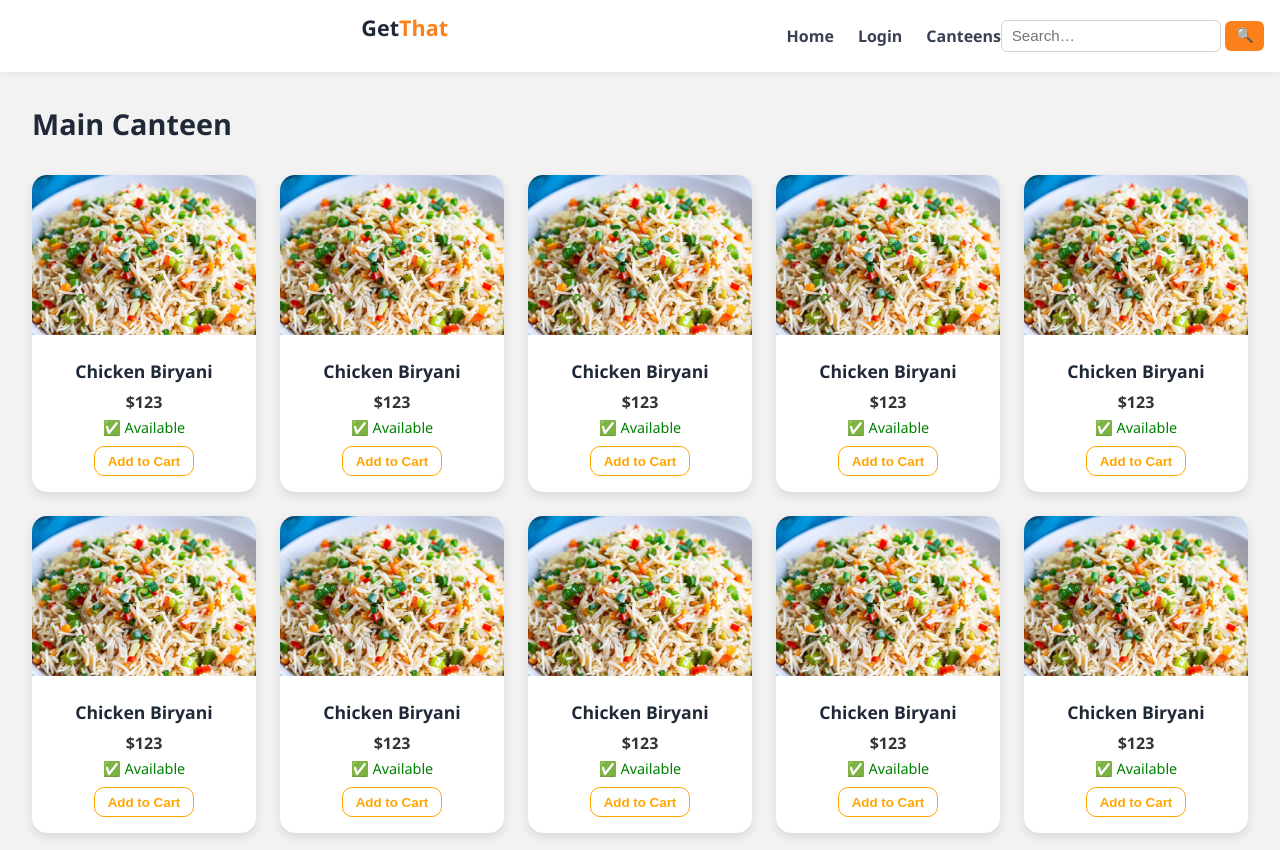
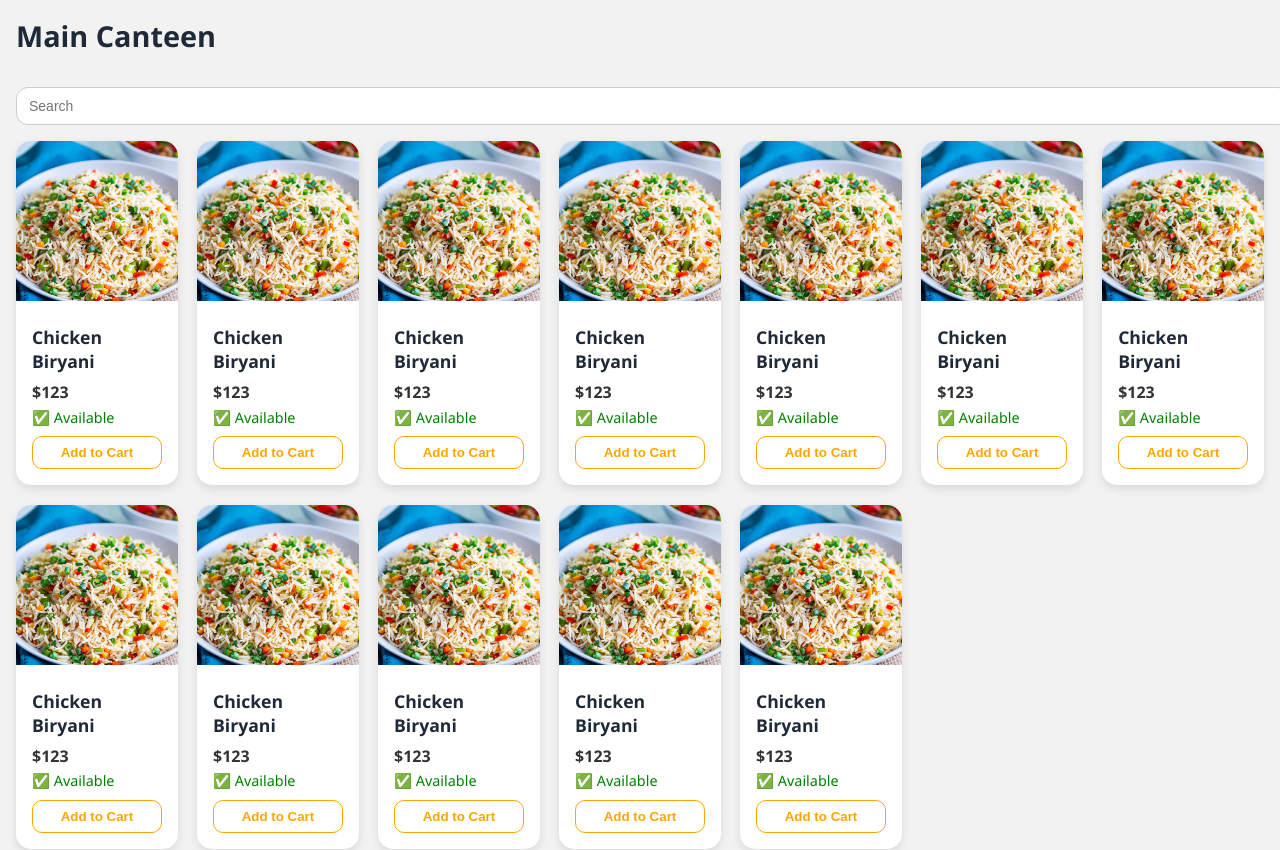
Before and after one commit to RahulJ1011/GetThat, a React (Create React App) app in the folder client/: page /mainCanteen in a window 1280 px wide. Shown: the top 850 px of the page. Built offline with nearby package versions, Linux system fonts and the light colour scheme.

Commit message:
Modfied MainCanteen page

```diff
--- a/client/src/Pages/CanteenInside.jsx
+++ b/client/src/Pages/CanteenInside.jsx
@@ -5,7 +5,7 @@ import NavBar from '../components/Navbar/Navbar'
 const CanteenInside = () => {
   return (
     <div>
-        <NavBar />
+
         <MainCanteen />
     </div>
   )
--- a/client/src/Pages/CanteenSelectionPage.jsx
+++ b/client/src/Pages/CanteenSelectionPage.jsx
@@ -5,7 +5,7 @@ import CanteenSelection from '../components/canteen/CanteenSelection'
 const CanteenSelectionPage = () => {
   return (
     <div>
-        <NavBar />
+
         <CanteenSelection />
     </div>
   )
--- a/client/src/Pages/PaymentGateWayPage.jsx
+++ b/client/src/Pages/PaymentGateWayPage.jsx
@@ -5,7 +5,7 @@ import { Checkout } from '../components/checkout/Checkout'
 const PaymentGateWayPage = () => {
   return (
     <div>
-        <NavBar />
+
         <Checkout />
     </div>
   )
--- a/client/src/components/canteen/MainCanteen.css
+++ b/client/src/components/canteen/MainCanteen.css
@@ -6,8 +6,9 @@ body {
 }
 
 .menu-container {
-  padding: 2rem;
+  padding: 1rem;
 }
+
 
 .menu-heading {
   font-size: 1.8rem;
@@ -17,9 +18,10 @@ body {
 
 .food-grid {
   display: grid;
-  grid-template-columns: repeat(auto-fit, minmax(220px, 1fr));
-  gap: 1.5rem;
+  grid-template-columns: repeat(auto-fill, minmax(160px, 1fr)); /* 2 cards per row on small screens */
+  gap: 1.2rem;
 }
+
 
 .food-card {
   background-color: white;
@@ -37,12 +39,12 @@ body {
   object-fit: cover;
   flex-shrink: 0; /* Prevent it from shrinking */
 }
-
 .food-details {
   padding: 1rem;
-  text-align: center;
-  flex-grow: 1; /* Allow this to take remaining space */
+  text-align: left; /* ALIGN TEXT TO LEFT */
+  flex-grow: 1;
 }
+
 
 
 .food-details h3 {
@@ -68,17 +70,18 @@ body {
 .red {
   color: red;
 }
-
 .add-btn {
+  width: 100%;
   background-color: white;
   color: orange;
   border: 1px solid orange;
-  padding: 0.4rem 0.8rem;
+  padding: 0.5rem;
   border-radius: 10px;
   font-weight: bold;
   cursor: pointer;
   transition: 0.2s;
 }
+
 
 .add-btn:hover {
   background-color: orange;
@@ -131,6 +134,13 @@ body {
   .pay-row {
     flex-direction: column;
     gap: 0.5rem;
-    text-align: center;
+
   }
 }
+
+
+@media (max-width: 480px) {
+  .food-grid {
+    grid-template-columns: repeat(2, 1fr);
+  }
+}
--- a/client/src/components/canteen/MainCanteen.jsx
+++ b/client/src/components/canteen/MainCanteen.jsx
@@ -13,6 +13,21 @@ export default function MainCanteen() {
   return (
     <div className="menu-container">
     <h2 className="menu-heading">Main Canteen</h2>
+
+<div style={{ marginBottom: '1rem' }}>
+  <input
+    type="text"
+    placeholder="Search"
+    style={{
+      width: '100%',
+      padding: '10px 12px',
+      borderRadius: '12px',
+      border: '1px solid #ccc',
+      fontSize: '14px',
+    }}
+  />
+</div>
+
       <div className="food-grid">
         {foodItems.map((item, index) => (
           <div className="food-card" key={index}>
```
